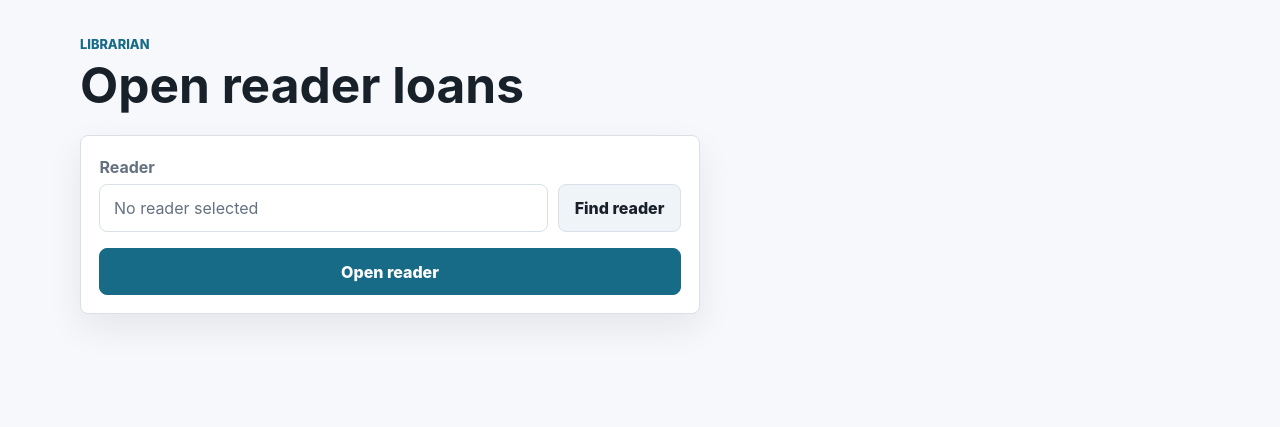
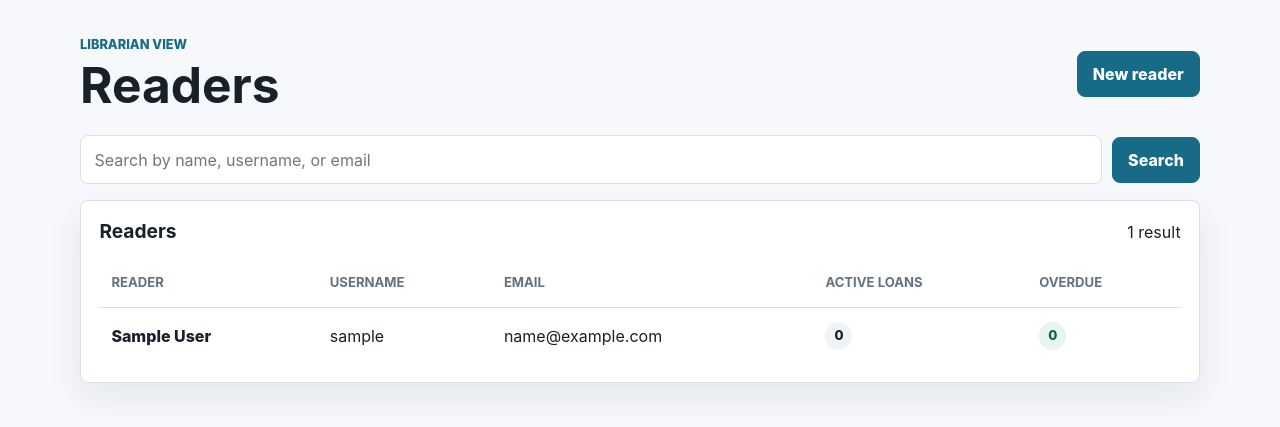
Before and after one commit to sdflkjssl/library, a Django app: page /librarian/readers/ in a window 1280 px wide. Shown: the part 69-496 px from the top of the page. Run offline with Django 5.2, Linux system fonts and the light colour scheme; the visitor is signed in with stand-in values (Sample User, id 1); data comes from the database, SQL or seed files in the repository; data that the repository does not hold is empty.

Commit message:
Refine librarian loan navigation

```diff
--- a/catalogue/forms.py
+++ b/catalogue/forms.py
@@ -83,33 +83,6 @@
         return due_date
 
 
-class ReaderLookupForm(forms.Form):
-    reader = forms.ModelChoiceField(
-        queryset=User.objects.none(),
-        label="Reader",
-        widget=forms.HiddenInput,
-    )
-
-    def __init__(self, *args, **kwargs):
-        super().__init__(*args, **kwargs)
-        self.fields["reader"].queryset = User.objects.filter(
-            profile__role=UserProfile.Role.READER
-        ).order_by("last_name", "first_name", "username")
-        self.selected_reader_label = self._reader_label()
-
-    def _reader_label(self):
-        value = self.data.get(self.add_prefix("reader")) if self.is_bound else None
-        if not value:
-            return ""
-        try:
-            reader = self.fields["reader"].queryset.filter(pk=value).first()
-        except (TypeError, ValueError):
-            return ""
-        if not reader:
-            return ""
-        return reader.get_full_name() or reader.get_username()
-
-
 class DueDateForm(forms.Form):
     due_date = forms.DateField(label="New due date", widget=DateInput)
 
--- a/catalogue/management/commands/seed_demo.py
+++ b/catalogue/management/commands/seed_demo.py
@@ -113,7 +113,7 @@
         self._active_loan(
             reader=reader,
             copy=copy_by_code["DDIA-001"],
-            due_date=timezone.localdate() + timedelta(days=10),
+            due_date=timezone.localdate() - timedelta(days=3),
             librarian=librarian,
         )
         self._active_loan(
--- a/catalogue/urls.py
+++ b/catalogue/urls.py
@@ -11,10 +11,11 @@
     path("catalogue/copies/<int:copy_id>/", views.copy_detail, name="copy_detail"),
     path("reader/loans/", views.reader_loans, name="reader_loans"),
     path("librarian/", views.librarian_dashboard, name="librarian_dashboard"),
+    path("librarian/readers/", views.readers_list, name="readers_list"),
+    path("librarian/copies/", views.book_copies_list, name="book_copies_list"),
     path("librarian/api/readers/", views.reader_search_api, name="api_reader_search"),
     path("librarian/api/copies/", views.copy_search_api, name="api_copy_search"),
     path("librarian/loans/new/", views.loan_create, name="loan_create"),
-    path("librarian/readers/", views.reader_lookup, name="reader_lookup"),
     path(
         "librarian/readers/<int:reader_id>/loans/",
         views.librarian_reader_loans,
--- a/catalogue/views.py
+++ b/catalogue/views.py
@@ -13,7 +13,6 @@
     CatalogueSearchForm,
     DueDateForm,
     LoanCreateForm,
-    ReaderLookupForm,
     ReaderSignupForm,
 )
 from .models import Book, BookCopy, Loan, UserProfile
@@ -171,11 +170,15 @@
 
 @librarian_required
 def librarian_dashboard(request):
-    active_loans = (
-        Loan.objects.active()
-        .select_related("reader", "copy", "copy__book")
-        .order_by("due_date")[:12]
-    )
+    status = request.GET.get("status", "active")
+    loans = Loan.objects.active().select_related("reader", "copy", "copy__book")
+    if status == "overdue":
+        loans = loans.filter(due_date__lt=timezone.localdate())
+        list_title = "Overdue loans"
+    else:
+        status = "active"
+        list_title = "Active loans"
+
     stats = {
         "active_loans": Loan.objects.active().count(),
         "overdue_loans": Loan.objects.overdue().count(),
@@ -188,10 +191,67 @@
         request,
         "catalogue/librarian_dashboard.html",
         {
-            "active_loans": active_loans,
-            "reader_lookup_form": ReaderLookupForm(),
+            "loans": loans.order_by("due_date", "reader__last_name", "reader__username"),
+            "list_title": list_title,
+            "status": status,
             "stats": stats,
         },
+    )
+
+
+@librarian_required
+def readers_list(request):
+    query = request.GET.get("q", "").strip()
+    readers = User.objects.filter(profile__role=UserProfile.Role.READER)
+    if query:
+        readers = readers.filter(
+            Q(username__icontains=query)
+            | Q(first_name__icontains=query)
+            | Q(last_name__icontains=query)
+            | Q(email__icontains=query)
+        )
+    readers = readers.annotate(
+        active_loan_count=Count("loans", filter=Q(loans__returned_at__isnull=True)),
+        overdue_loan_count=Count(
+            "loans",
+            filter=Q(
+                loans__returned_at__isnull=True,
+                loans__due_date__lt=timezone.localdate(),
+            ),
+        ),
+    ).order_by("last_name", "first_name", "username")
+    return render(
+        request,
+        "catalogue/readers_list.html",
+        {"readers": readers, "query": query},
+    )
+
+
+@librarian_required
+def book_copies_list(request):
+    status = request.GET.get("status", "all")
+    if status == "available":
+        copies = BookCopy.objects.available().select_related("book")
+        title = "Available book copies"
+    else:
+        status = "all"
+        copies = BookCopy.objects.with_active_loan_flag().select_related("book")
+        title = "Book copies"
+
+    active_loans = {
+        loan.copy_id: loan
+        for loan in Loan.objects.active()
+        .filter(copy_id__in=copies.values("id"))
+        .select_related("reader", "copy", "copy__book")
+    }
+    copy_rows = [
+        {"copy": copy, "loan": active_loans.get(copy.id)}
+        for copy in copies.order_by("book__title", "inventory_code")
+    ]
+    return render(
+        request,
+        "catalogue/book_copies_list.html",
+        {"copy_rows": copy_rows, "status": status, "title": title},
     )
 
 
@@ -216,15 +276,6 @@
             return redirect("librarian_reader_loans", reader_id=loan.reader_id)
 
     return render(request, "catalogue/loan_form.html", {"form": form})
-
-
-@librarian_required
-def reader_lookup(request):
-    form = ReaderLookupForm(request.GET or None)
-    if form.is_valid():
-        reader = form.cleaned_data["reader"]
-        return redirect("librarian_reader_loans", reader_id=reader.pk)
-    return render(request, "catalogue/reader_lookup.html", {"form": form})
 
 
 @librarian_required
--- a/templates/base.html
+++ b/templates/base.html
@@ -18,9 +18,10 @@
           {% if user.profile.role == "reader" %}
             <a href="{% url 'reader_loans' %}">My loans</a>
           {% elif user.profile.role == "librarian" or user.is_superuser %}
-            <a href="{% url 'librarian_dashboard' %}">Librarian desk</a>
+            <a href="{% url 'librarian_dashboard' %}">Loans</a>
+            <a href="{% url 'book_copies_list' %}">Book copies</a>
+            <a href="{% url 'readers_list' %}">Readers</a>
             <a href="{% url 'loan_create' %}">New loan</a>
-            <a href="{% url 'reader_lookup' %}">Reader loans</a>
             <a href="{% url 'signup' %}">New reader</a>
           {% endif %}
         </nav>
--- a/templates/catalogue/reader_dashboard.html
+++ b/templates/catalogue/reader_dashboard.html
@@ -13,7 +13,7 @@
 
   <section class="panel">
     <div class="section-heading">
-      <h2>Current loans</h2>
+      <h2>Active loans</h2>
       <a href="{% url 'reader_loans' %}">View all</a>
     </div>
     {% if active_loans %}
--- a/templates/catalogue/reader_loans.html
+++ b/templates/catalogue/reader_loans.html
@@ -12,7 +12,7 @@
 
   <section class="panel">
     <div class="section-heading">
-      <h2>Currently on loan</h2>
+      <h2>Active loans</h2>
     </div>
     {% if active_loans %}
       <div class="table-wrap">
--- a/templates/catalogue/reader_lookup.html
+++ /dev/null
@@ -1,18 +0,0 @@
-{% extends "base.html" %}
-
-{% block title %}Reader loans - Library{% endblock %}
-
-{% block content %}
-  <section class="page-heading">
-    <div>
-      <p class="eyebrow">Librarian</p>
-      <h1>Open reader loans</h1>
-    </div>
-  </section>
-
-  <form class="panel form-stack narrow" method="get">
-    {% url 'api_reader_search' as reader_search_url %}
-    {% include "catalogue/includes/search_picker.html" with field=form.reader selected_label=form.selected_reader_label endpoint=reader_search_url modal_title="Find reader" placeholder="Search by name, username, or email" empty_label="No reader selected" button_text="Find reader" %}
-    <button class="button primary" type="submit">Open reader</button>
-  </form>
-{% endblock %}
--- /dev/null
+++ b/templates/catalogue/readers_list.html
@@ -0,0 +1,62 @@
+{% extends "base.html" %}
+
+{% block title %}Readers - Library{% endblock %}
+
+{% block content %}
+  <section class="page-heading">
+    <div>
+      <p class="eyebrow">Librarian view</p>
+      <h1>Readers</h1>
+    </div>
+    <a class="button primary" href="{% url 'signup' %}">New reader</a>
+  </section>
+
+  <form class="search-bar" method="get">
+    <input type="search" name="q" value="{{ query }}" placeholder="Search by name, username, or email" autocomplete="off">
+    <button class="button primary" type="submit">Search</button>
+    {% if query %}
+      <a class="button secondary" href="{% url 'readers_list' %}">Clear</a>
+    {% endif %}
+  </form>
+
+  <section class="panel">
+    <div class="section-heading">
+      <h2>Readers</h2>
+      <span>{{ readers|length }} result{{ readers|length|pluralize }}</span>
+    </div>
+    {% if readers %}
+      <div class="table-wrap">
+        <table>
+          <thead>
+            <tr>
+              <th>Reader</th>
+              <th>Username</th>
+              <th>Email</th>
+              <th>Active loans</th>
+              <th>Overdue</th>
+            </tr>
+          </thead>
+          <tbody>
+            {% for reader in readers %}
+              <tr class="{% if reader.overdue_loan_count %}row-overdue{% endif %}">
+                <td><a class="record-link" href="{% url 'librarian_reader_loans' reader.id %}">{{ reader.get_full_name|default:reader.username }}</a></td>
+                <td>{{ reader.username }}</td>
+                <td>{{ reader.email|default:"-" }}</td>
+                <td><span class="badge neutral">{{ reader.active_loan_count }}</span></td>
+                <td>
+                  {% if reader.overdue_loan_count %}
+                    <span class="badge danger">{{ reader.overdue_loan_count }}</span>
+                  {% else %}
+                    <span class="badge success">0</span>
+                  {% endif %}
+                </td>
+              </tr>
+            {% endfor %}
+          </tbody>
+        </table>
+      </div>
+    {% else %}
+      <p class="empty-state">No readers matched your search.</p>
+    {% endif %}
+  </section>
+{% endblock %}
```
Also changed, not shown: catalogue/tests/test_library_workflows.py (+56 -0 lines), static/css/styles.css (+61 -0 lines), templates/catalogue/book_copies_list.html (added, +78 -0 lines), templates/catalogue/librarian_dashboard.html (+26 -30 lines), templates/catalogue/librarian_reader_loans.html (+3 -4 lines), README.md.
